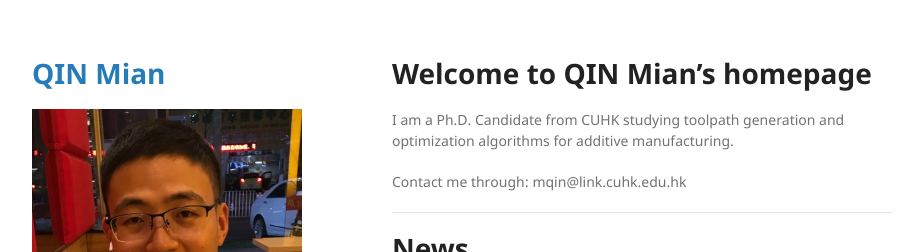
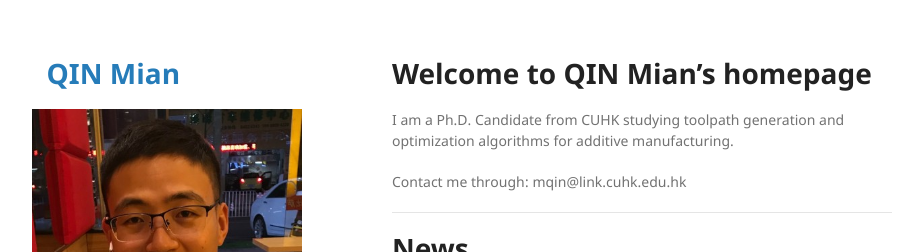
Before and after one commit to mqincuhk/mqincuhk.github.io, a Jekyll site: the page built from index.md, in a window 1280 px wide. Shown: the top 252 px of the page, without its empty margins (178-1094 px from the left). Built offline with Jekyll 4.4.1, drawn with Linux system fonts in a browser that asks for light colours; our own code applies the rules of GitHub Pages for plain Markdown files.

Commit message:
Update default.html

```diff
--- a/_layouts/default.html
+++ b/_layouts/default.html
@@ -15,10 +15,10 @@
   <body>
     <div class="wrapper">
       <header>
-        <h1><a href="{{ "/" | absolute_url }}">{{  site.title | default: site.github.repository_name }}</a></h1>
+        <h1><a href="{{ "/" | absolute_url }}"> &nbsp; {{  site.title | default: site.github.repository_name }}</a></h1>
 
         {% if site.logo %}
-          <img src="{{site.logo | relative_url}}" alt="Logo" border="0" width="360"/> <br>
+          <img src="{{site.logo | relative_url}}" alt="Logo"/> <br>
         {% endif %}
 
         <br>
```
